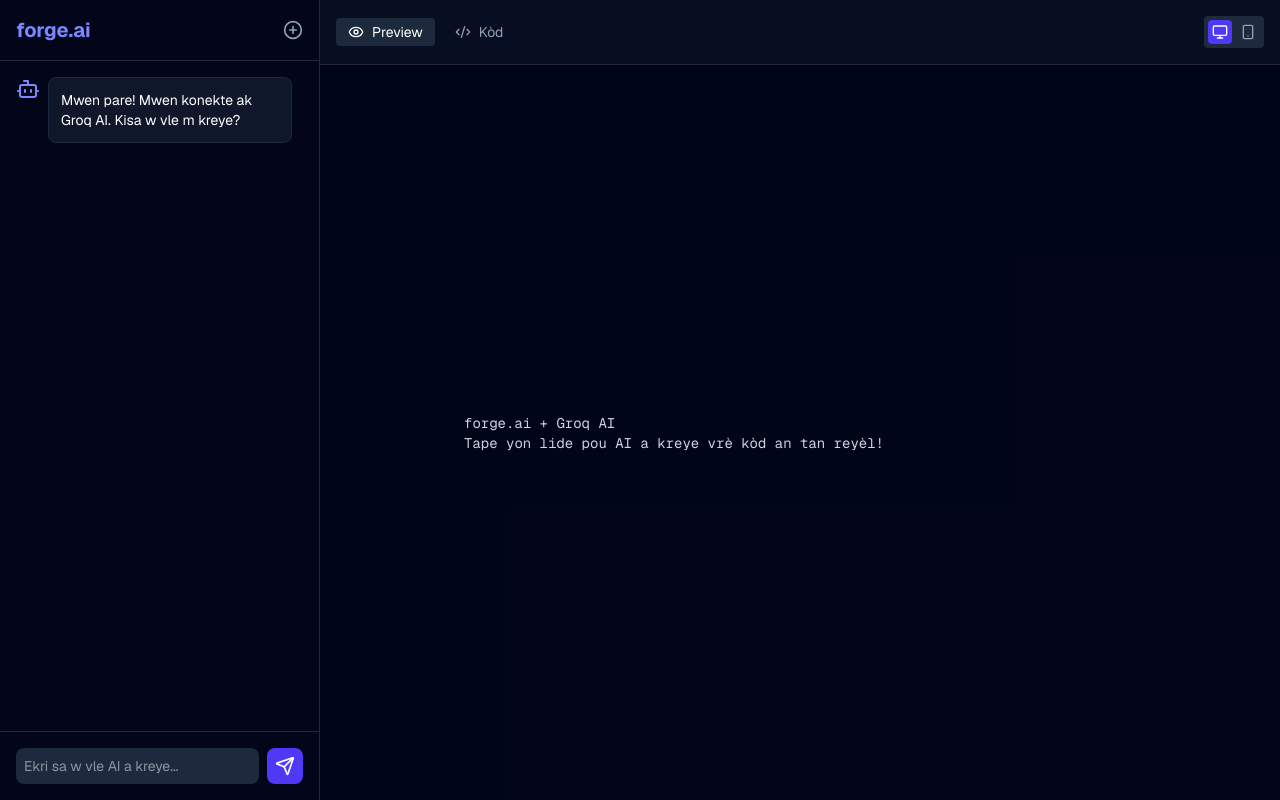
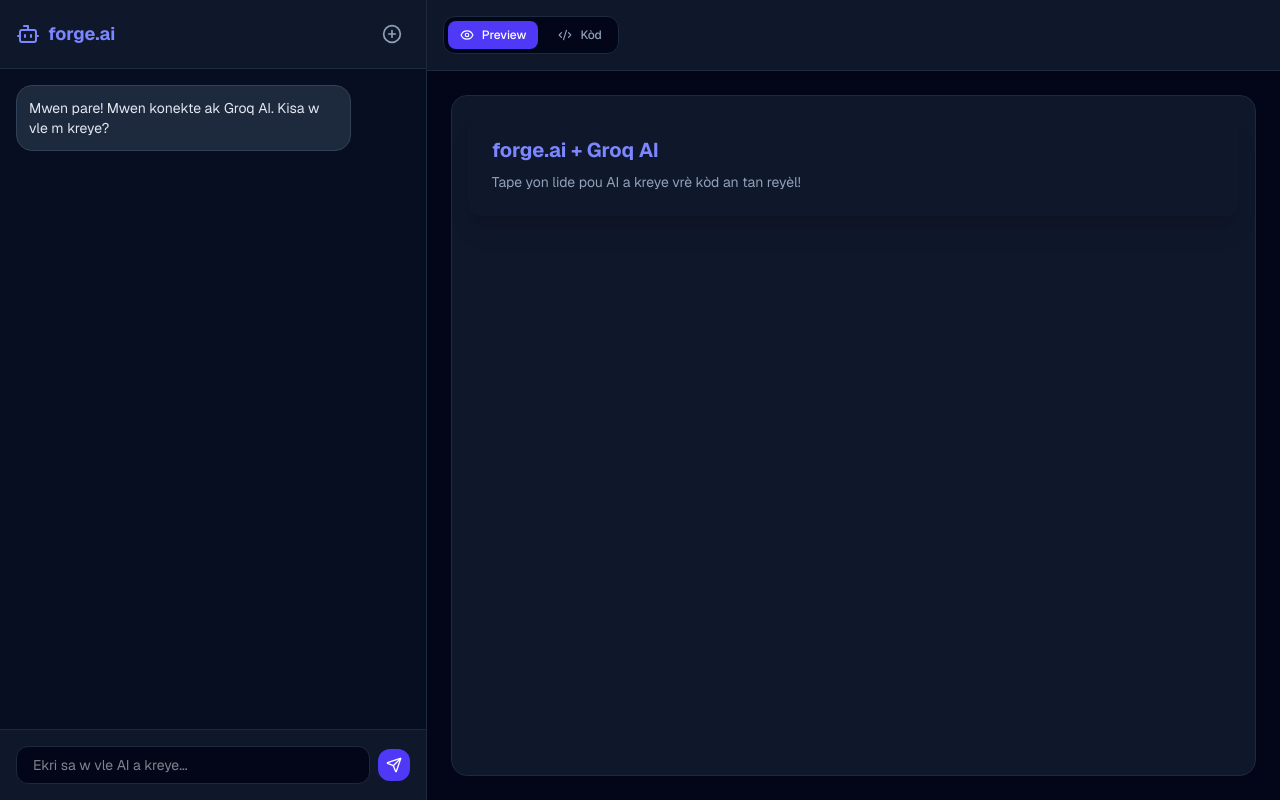
Before and after one commit to Emmanuel537-cybert/Forge-ai, a Next.js app: page / in a window 1280 px wide. Built offline with nearby package versions, Linux system fonts and the light colour scheme.

Commit message:
Update page.tsx

```diff
--- a/app/page.tsx
+++ b/app/page.tsx
@@ -1,8 +1,8 @@
 "use client";
 import { useState } from "react";
-import { Send, Bot, Eye, Code2, Copy, PlusCircle, Check, Loader2, Smartphone, Monitor } from "lucide-react";
+import { Send, Bot, Eye, Code2, Copy, PlusCircle, Check, Loader2 } from "lucide-react";
 export default function Home() {
-  const [messages, setMessages] = useState<{role: 'user' | 'ai', content: string}[]>([
+  const [messages, setMessages] = useState<Array<{ role: 'user' | 'ai'; content: string }>>([
     { role: 'ai', content: "Mwen pare! Mwen konekte ak Groq AI. Kisa w vle m kreye?" }
   ]);
   const [input, setInput] = useState("");
@@ -10,14 +10,14 @@
   const [viewMode, setViewMode] = useState<'desktop' | 'mobile'>('desktop');
   const [copied, setCopied] = useState(false);
   const [isLoading, setIsLoading] = useState(false);
-  const [generatedCode, setGeneratedCode] = useState(`<div className="p-6 bg-slate-900 text-white rounded-xl border border-slate-800 text-center">
-  <h1 className="text-xl font-bold text-indigo-400 mb-2">forge.ai + Groq AI</h1>
-  <p className="text-slate-400 text-sm">Tape yon lide pou AI a kreye vrè kòd an tan reyèl!</p>
+  const [generatedCode, setGeneratedCode] = useState(`<div class="p-6 bg-slate-900 text-white rounded-xl shadow-xl">
+  <h1 class="text-xl font-bold text-indigo-400 mb-2">forge.ai + Groq AI</h1>
+  <p class="text-slate-400 text-sm">Tape yon lide pou AI a kreye vrè kòd an tan reyèl!</p>
 </div>`);
   const handleSend = async () => {
     if (!input.trim() || isLoading) return;
     const userText = input;
-    const newMessages = [...messages, { role: 'user', content: userText }];
+    const newMessages = [...messages, { role: 'user' as const, content: userText }];
     setMessages(newMessages);
     setInput("");
     setIsLoading(true);
@@ -25,17 +25,27 @@
       const res = await fetch("/api/chat", {
         method: "POST",
         headers: { "Content-Type": "application/json" },
-        body: JSON.stringify({ prompt: userText }),
+        body: JSON.stringify({ prompt: userText, messages: newMessages }),
       });
       const data = await res.json();
-      if (data.code) {
-        setGeneratedCode(data.code);
-        setMessages([...newMessages, { role: 'ai', content: `Men kòd mwen jenere pou "${userText}"!` }]);
+      if (res.ok && (data.code || data.content || data.response || data.text)) {
+        const aiResponse = data.code || data.content || data.response || data.text;
+        setGeneratedCode(aiResponse);
+        setMessages([
+          ...newMessages,
+          { role: 'ai' as const, content: "Kòd la jenere ak siksè! Ou ka wè l an tan reyèl nan fenèt preview a." }
+        ]);
       } else {
-        setMessages([...newMessages, { role: 'ai', content: "Mwen jwenn yon ti pwoblèm pou m jenere kòd la." }]);
+        setMessages([
+          ...newMessages,
+          { role: 'ai' as const, content: data.error || "Mwen jwenn yon ti pwoblèm pou m jenere kòd la." }
+        ]);
       }
-    } catch (e) {
-      setMessages([...newMessages, { role: 'ai', content: "Ere nan koneksyon ak sèvè a." }]);
+    } catch (err) {
+      setMessages([
+        ...newMessages,
+        { role: 'ai' as const, content: "Erè rezo! Tanpri re-eseye ankò." }
+      ]);
     } finally {
       setIsLoading(false);
     }
@@ -46,79 +56,86 @@
     setTimeout(() => setCopied(false), 2000);
   };
   const handleNewProject = () => {
-    setMessages([{ role: 'ai', content: "Nouvo pwojè kòmanse! Kisa w vle m kreye?" }]);
-    setGeneratedCode(`<div className="p-6 bg-slate-900 text-white rounded-xl border border-slate-800 text-center">
-  <h1 className="text-xl font-bold text-indigo-400 mb-2">Nouvo Pwojè</h1>
-  <p className="text-slate-400 text-sm">Eksplike m sa w vle kreye...</p>
+    setMessages([{ role: 'ai', content: "Nouvo pwojè kòmanse! Kisa w vle n kreye kounye a?" }]);
+    setGeneratedCode(`<div class="p-6 bg-slate-900 text-white rounded-xl shadow-xl">
+  <h1 class="text-xl font-bold text-indigo-400 mb-2">Nouvo Pwojè</h1>
+  <p class="text-slate-400 text-sm">Eksplike m sa w vle m desine pou ou anba a.</p>
 </div>`);
     setInput("");
   };
   return (
-    <div className="flex h-screen bg-slate-950 text-white font-sans">
-      {/* Sidebar */}
-      <div className="w-80 border-r border-slate-800 flex flex-col h-screen">
-        <div className="p-4 border-b border-slate-800 flex items-center justify-between">
-          <h1 className="text-xl font-bold text-indigo-400">forge.ai</h1>
-          <button onClick={handleNewProject} title="Nouvo Pwojè" className="text-slate-400 hover:text-white transition-colors">
+    <div className="flex h-screen bg-slate-950 text-slate-100 font-sans overflow-hidden">
+      {/* Sidebar / Chat Panel */}
+      <div className="w-full md:w-1/3 flex flex-col border-r border-slate-800 bg-slate-900/50">
+        <div className="p-4 border-b border-slate-800 flex justify-between items-center bg-slate-900">
+          <div className="flex items-center space-x-2">
+            <Bot className="w-6 h-6 text-indigo-400" />
+            <span className="font-bold text-lg text-indigo-400">forge.ai</span>
+          </div>
+          <button onClick={handleNewProject} className="p-2 hover:bg-slate-800 rounded-lg text-slate-400 hover:text-white">
             <PlusCircle className="w-5 h-5" />
           </button>
         </div>
         <div className="flex-1 overflow-y-auto p-4 space-y-4">
-          {messages.map((m, i) => (
-            <div key={i} className={`flex gap-2 ${m.role === 'user' ? 'justify-end' : ''}`}>
-              {m.role === 'ai' && <Bot className="w-6 h-6 text-indigo-400 flex-shrink-0" />}
-              <div className={`p-3 rounded-lg text-sm max-w-[85%] ${m.role === 'user' ? 'bg-indigo-600' : 'bg-slate-900 border border-slate-800'}`}>{m.content}</div>
+          {messages.map((m, idx) => (
+            <div key={idx} className={`flex ${m.role === 'user' ? 'justify-end' : 'justify-start'}`}>
+              <div className={`max-w-[85%] p-3 rounded-2xl text-sm ${m.role === 'user' ? 'bg-indigo-600 text-white' : 'bg-slate-800 text-slate-200 border border-slate-700'}`}>
+                {m.content}
+              </div>
             </div>
           ))}
           {isLoading && (
-            <div className="flex gap-2 items-center text-indigo-400 text-sm p-2">
+            <div className="flex items-center space-x-2 text-indigo-400 text-sm p-2">
               <Loader2 className="w-4 h-4 animate-spin" />
-              <span>Groq AI ap ekri kòd la...</span>
+              <span>AI a ap jenere kòd la...</span>
             </div>
           )}
         </div>
-        <div className="p-4 border-t border-slate-800 bg-slate-950">
-          <div className="flex gap-2">
+        <div className="p-4 border-t border-slate-800 bg-slate-900">
+          <div className="flex items-center space-x-2">
             <input
-              className="flex-1 bg-slate-800 rounded-lg p-2 text-sm text-white focus:outline-none focus:border-indigo-500"
+              type="text"
               value={input}
               onChange={(e) => setInput(e.target.value)}
               onKeyDown={(e) => e.key === 'Enter' && handleSend()}
               placeholder="Ekri sa w vle AI a kreye..."
+              className="flex-1 bg-slate-950 border border-slate-800 rounded-xl px-4 py-2 text-sm text-white focus:outline-none focus:border-indigo-500"
             />
-            <button onClick={handleSend} disabled={isLoading} className="bg-indigo-600 p-2 rounded-lg hover:bg-indigo-500 disabled:opacity-50">
-              <Send className="w-5 h-5" />
+            <button onClick={handleSend} disabled={isLoading} className="p-2 bg-indigo-600 hover:bg-indigo-500 rounded-xl text-white disabled:opacity-50">
+              <Send className="w-4 h-4" />
             </button>
           </div>
         </div>
       </div>
-      {/* Main Preview/Code Section */}
-      <div className="flex-1 flex flex-col">
-        <div className="flex p-4 border-b border-slate-800 justify-between items-center bg-slate-900/50">
-          <div className="flex gap-2">
-            <button onClick={() => setActiveTab('preview')} className={`flex items-center gap-2 px-3 py-1 rounded text-sm ${activeTab === 'preview' ? 'bg-slate-800 text-white' : 'text-slate-400'}`}><Eye className="w-4 h-4"/> Preview</button>
-            <button onClick={() => setActiveTab('code')} className={`flex items-center gap-2 px-3 py-1 rounded text-sm ${activeTab === 'code' ? 'bg-slate-800 text-white' : 'text-slate-400'}`}><Code2 className="w-4 h-4"/> Kòd</button>
+      {/* Preview Panel */}
+      <div className="hidden md:flex flex-1 flex-col bg-slate-950">
+        <div className="p-4 border-b border-slate-800 flex justify-between items-center bg-slate-900">
+          <div className="flex space-x-2 bg-slate-950 p-1 rounded-xl border border-slate-800">
+            <button onClick={() => setActiveTab('preview')} className={`flex items-center space-x-2 px-3 py-1.5 rounded-lg text-xs font-medium ${activeTab === 'preview' ? 'bg-indigo-600 text-white' : 'text-slate-400 hover:text-white'}`}>
+              <Eye className="w-3.5 h-3.5" />
+              <span>Preview</span>
+            </button>
+            <button onClick={() => setActiveTab('code')} className={`flex items-center space-x-2 px-3 py-1.5 rounded-lg text-xs font-medium ${activeTab === 'code' ? 'bg-indigo-600 text-white' : 'text-slate-400 hover:text-white'}`}>
+              <Code2 className="w-3.5 h-3.5" />
+              <span>Kòd</span>
+            </button>
           </div>
-          {activeTab === 'preview' && (
-            <div className="flex bg-slate-800 rounded p-1 gap-1">
-              <button onClick={() => setViewMode('desktop')} className={`p-1 rounded ${viewMode === 'desktop' ? 'bg-indigo-600 text-white' : 'text-slate-400'}`}><Monitor className="w-4 h-4"/></button>
-              <button onClick={() => setViewMode('mobile')} className={`p-1 rounded ${viewMode === 'mobile' ? 'bg-indigo-600 text-white' : 'text-slate-400'}`}><Smartphone className="w-4 h-4"/></button>
-            </div>
-          )}
-
           {activeTab === 'code' && (
-            <button onClick={handleCopy} className="flex items-center gap-1 text-xs bg-slate-800 hover:bg-slate-700 px-3 py-1.5 rounded transition-colors text-indigo-300">
+            <button onClick={handleCopy} className="flex items-center space-x-1 text-xs text-slate-400 hover:text-white bg-slate-800 px-3 py-1.5 rounded-lg">
               {copied ? <Check className="w-3.5 h-3.5 text-green-400" /> : <Copy className="w-3.5 h-3.5" />}
-              {copied ? "Kopye!" : "Kopye Kòd"}
+              <span>{copied ? 'Kopye!' : 'Kopye Kòd'}</span>
             </button>
           )}
         </div>
-        <div className="flex-1 p-8 text-slate-300 font-mono text-sm overflow-auto flex items-center justify-center bg-slate-950/80">
-           {activeTab === 'preview' ? (
-             <div className={`transition-all duration-300 ${viewMode === 'mobile' ? 'w-[360px] h-[640px] border-4 border-slate-700 rounded-3xl p-4 bg-slate-900 overflow-y-auto shadow-2xl' : 'w-full max-w-2xl'}`} dangerouslySetInnerHTML={{ __html: generatedCode }} />
-           ) : (
-             <pre className="w-full h-full bg-slate-900 p-4 rounded-xl border border-slate-800 overflow-x-auto whitespace-pre-wrap text-emerald-400">{generatedCode}</pre>
-           )}
+
+        <div className="flex-1 p-6 overflow-auto">
+          {activeTab === 'preview' ? (
+            <div className="w-full h-full bg-slate-900 rounded-2xl p-4 border border-slate-800" dangerouslySetInnerHTML={{ __html: generatedCode }} />
+          ) : (
+            <pre className="w-full h-full bg-slate-900 p-4 rounded-2xl text-xs font-mono text-indigo-300 overflow-auto border border-slate-800">
+              {generatedCode}
+            </pre>
+          )}
         </div>
       </div>
     </div>
```
